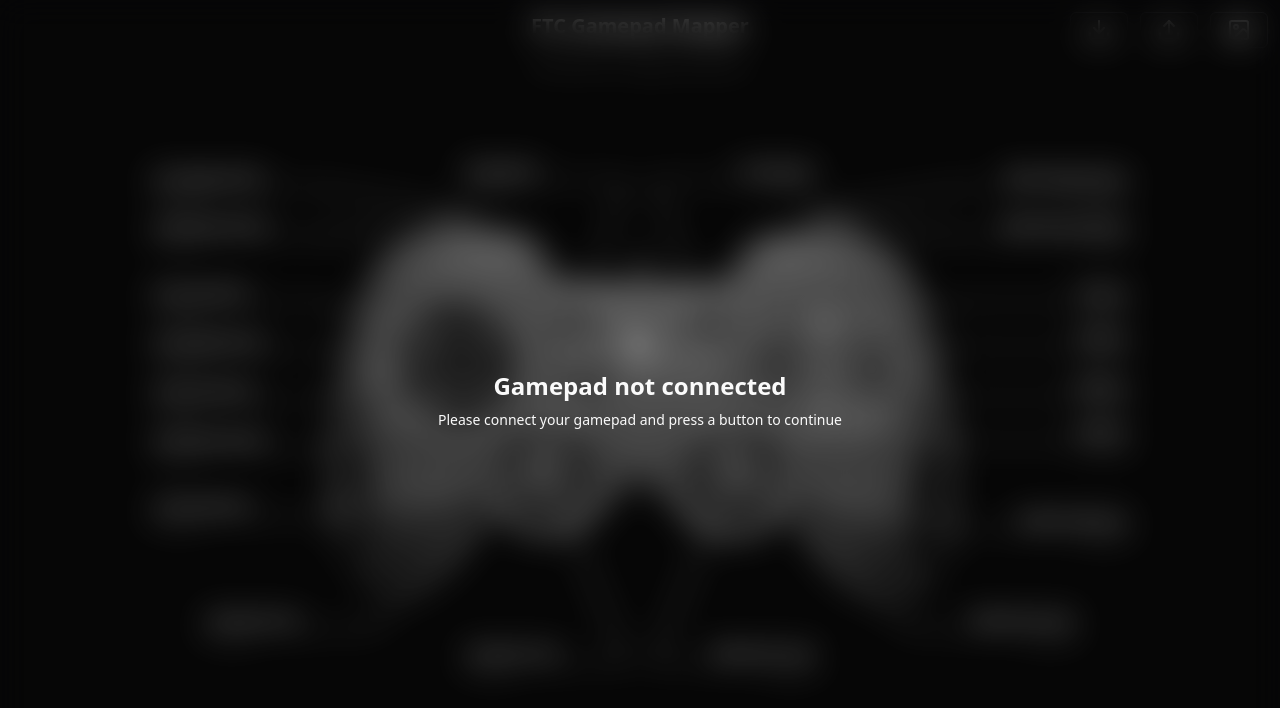
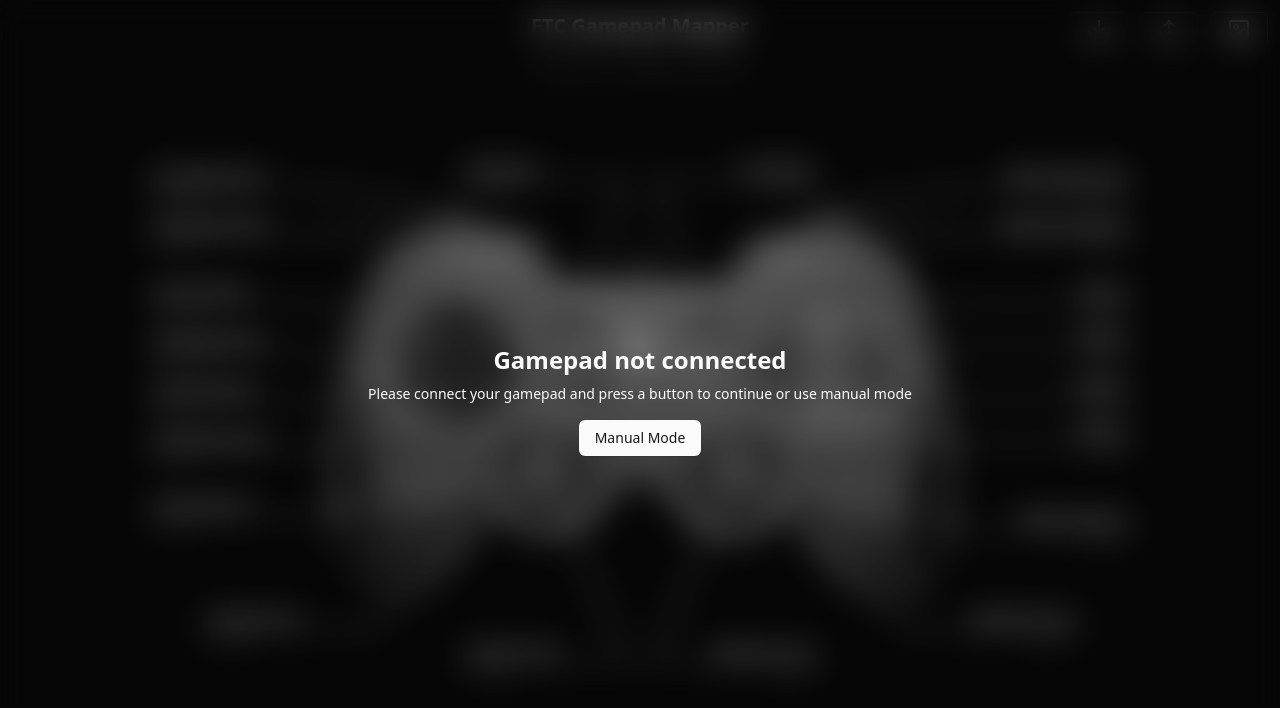
Before and after one commit to Barrow-Robotics-FTC/FTCPadMap, a Next.js app: page / in a window 1280 px wide. Shown: the top 708 px of the page. Built offline with nearby package versions, Linux system fonts and the light colour scheme.

Commit message:
Add manual mode

```diff
--- a/src/pages/index.tsx
+++ b/src/pages/index.tsx
@@ -105,6 +105,7 @@ const DEFAULT_GAMEPAD_DIALOG_STATE: GamepadDialogState = { dialog_open: false, m
 
 enum GamepadState {
   DISCONNECTED,
+  DISCONNECTED_MANUAL_MODE,
   CONNECTED,
   READY
 }
@@ -533,10 +534,13 @@ export default function Home() {
         </AlertDialogContent>
       </AlertDialog>
 
-     <div className={`absolute inset-0 z-50 flex flex-col items-center justify-center space-y-2 backdrop-blur-lg grayscale bg-black/30
+     <div className={`absolute inset-0 z-50 flex flex-col items-center justify-center space-y-4 backdrop-blur-lg grayscale bg-black/30
         transition-all duration-1000 ease-in-out ${gamepadState !== GamepadState.DISCONNECTED ? "opacity-0 pointer-events-none" : "opacity-100 pointer-events-auto"}`}>
-        <h1 className="text-2xl font-bold">Gamepad not connected</h1>
-        <h1 className="text-sm font-thin">Please connect your gamepad and press a button to continue</h1>
+        <div className='flex flex-col items-center space-y-2'>
+          <h1 className="text-2xl font-bold">Gamepad not connected</h1>
+          <h1 className="text-sm font-thin">Please connect your gamepad and press a button to continue or use manual mode</h1>
+        </div>
+        <Button onClick={() => setGamepadState(GamepadState.DISCONNECTED_MANUAL_MODE)}>Manual Mode</Button>
       </div>
     </div>
   )
```
